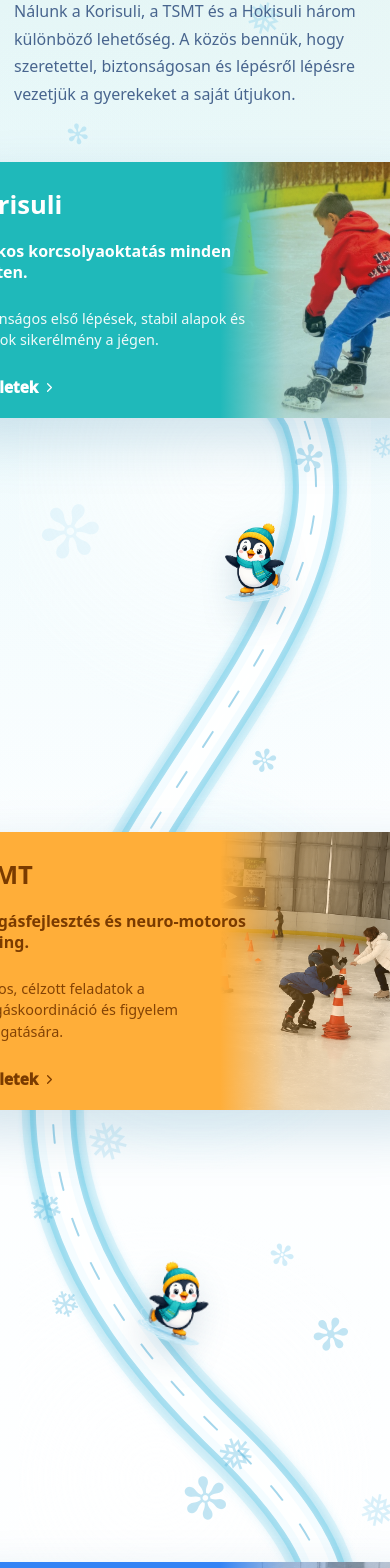
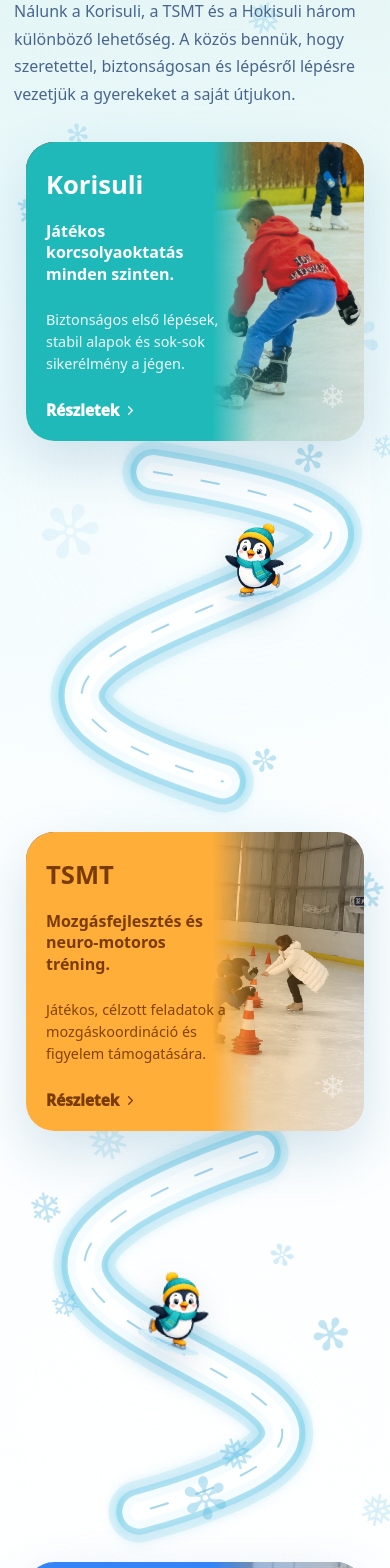
Before and after one commit to dodokrisz0312/engi-korisuli, a Next.js app: page / in a window 390 px wide. Shown: the part 1249-2817 px from the top of the page. Built offline with nearby package versions, Linux system fonts and the light colour scheme.

Commit message:
finalize css for pálya

```diff
--- a/src/components/IceMap.tsx
+++ b/src/components/IceMap.tsx
@@ -44,8 +44,12 @@ const routeVariants: Record<RouteVariant, { viewBox: string; segments: RouteSegm
     viewBox: "0 0 1000 1900",
     segments: [
       {
-        id: "full-tablet-journey",
-        d: "M550 200 C600 220 700 250 800 320 C1100 640 -700 950 560 1450 C950 1600 1000 1700 550 1800",
+        id: "tablet-korisuli-to-tsmt",
+        d: "M385 380 C1923 481 -769 559 577 726",
+      },
+      {
+        id: "tablet-tsmt-to-hokisuli",
+        d: "M673 1140 C-769 1341 1635 1397 346 1542",
       },
     ],
   },
@@ -65,10 +69,10 @@ const routeVariants: Record<RouteVariant, { viewBox: string; segments: RouteSegm
 };
 
 function getRouteVariant(width: number): RouteVariant {
-  if (width >= 1600) return "wideDesktop";
-  if (width >= 1200) return "desktop";
-  if (width >= 900) return "smallDesktop";
-  if (width >= 600) return "tablet";
+  if (width > 1600) return "wideDesktop";
+  if (width > 1200) return "desktop";
+  if (width > 900) return "smallDesktop";
+  if (width > 600) return "tablet";
   return "mobile";
 }
 
--- a/src/styles/components/IceMap.css
+++ b/src/styles/components/IceMap.css
@@ -649,11 +649,14 @@
   }
 
   .program-card {
-    width: clamp(500px, 42vw, 700px);
+    left: 50%;
+    right: auto;
+    width: clamp(500px, calc(66.667vw + 100px), 700px);
     height: auto;
     min-height: 330px;
     padding: 28px;
     border-radius: 26px;
+    transform: translateX(-50%);
   }
 
   .program-content {
@@ -689,20 +692,15 @@
   }
 
   .card-1 {
-    left: 0;
-    top: 80px;
+    top: 0;
   }
 
   .card-2 {
-    right: 0;
-    left: auto;
-    top: 800px;
+    top: 765px;
   }
 
   .card-3 {
-    left: 0;
-    right: auto;
-    top: 1450px;
+    top: 1590px;
   }
 
   .path-penguin {
@@ -711,13 +709,13 @@
 
   .path-penguin-one {
     left: 59%;
-    top: 530px;
+    top: 430px;
     transform: rotate(0deg);
   }
 
   .path-penguin-two {
-    left: 18%;
-    top: 1180px;
+    left: 32%;
+    top: 1260px;
     transform: scaleX(-1) rotate(-13deg);
   }
 }
@@ -755,9 +753,9 @@
   .program-card {
     left: 50%;
     right: auto;
-    width: 500px;
+    width: min(clamp(340px, calc(66.667vw + 100px), 500px), calc(100% - 24px));
     height: auto;
-    min-height: 240px;
+    min-height: 280px;
     padding: 20px;
     border-radius: 28px;
     transform: translateX(-50%);
@@ -800,7 +798,7 @@
   }
 
   .card-1 {
-    top: 30px;
+    top: 10px;
   }
 
   .card-2 {
@@ -823,7 +821,7 @@
 
   .path-penguin-two {
     left: 35%;
-    top: 1130px;
+    top: 1140px;
     transform: scaleX(-1) rotate(-13deg);
   }
 }
```
